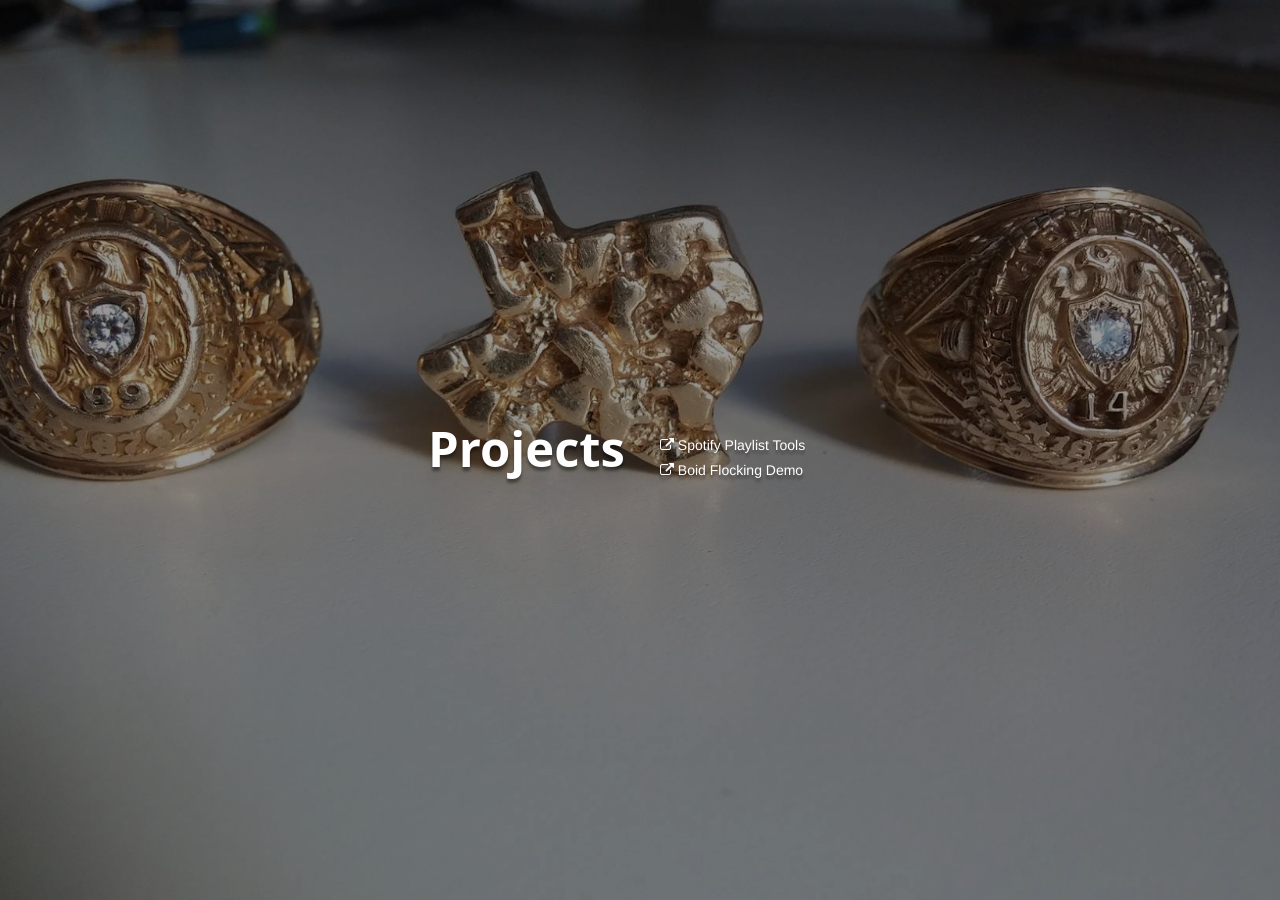
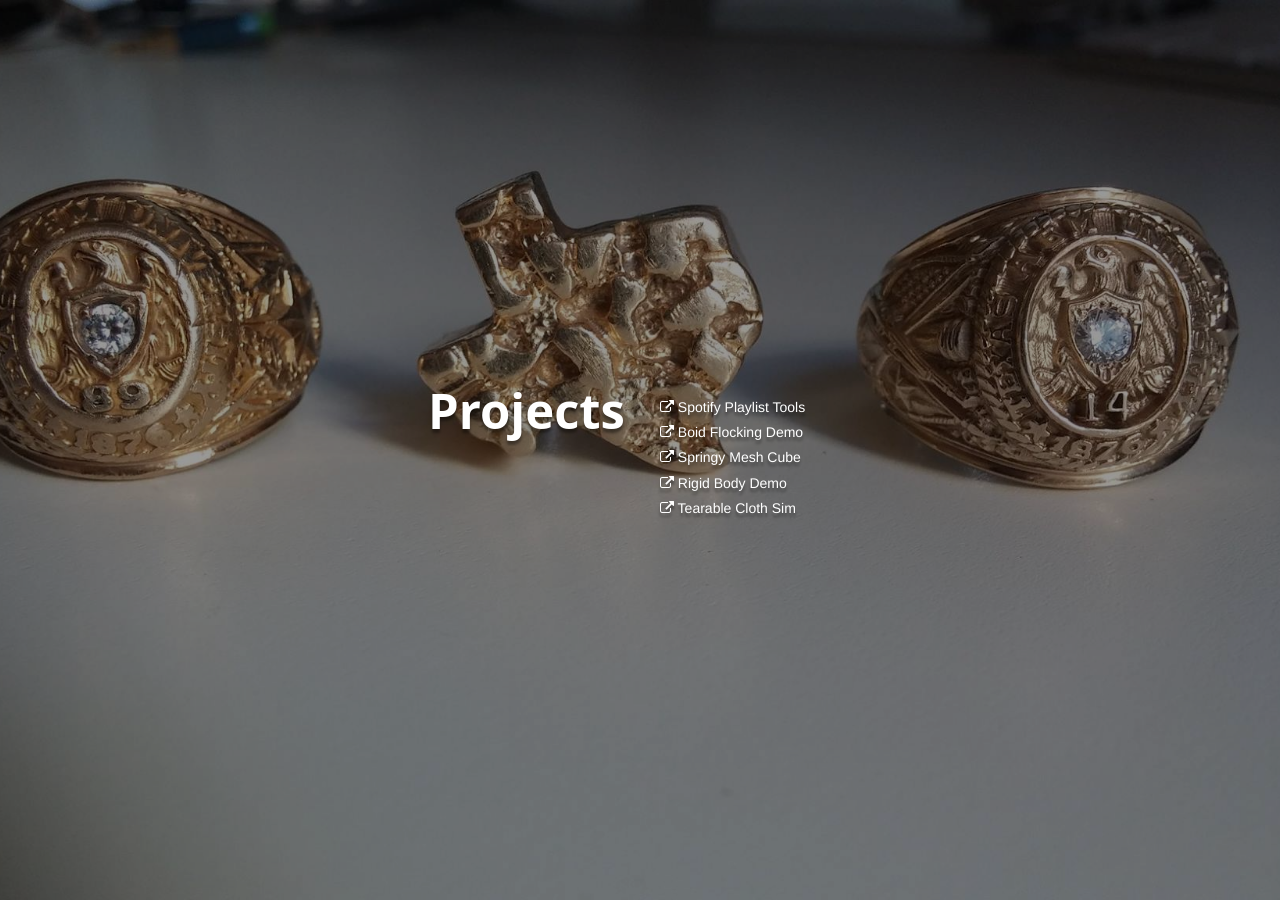
Before and after one commit to brentwalther/brentwalther.github.io, a Jekyll site: the page built from projects.html, in a window 1280 px wide. Built offline with Jekyll 4.4.1, drawn with Linux system fonts in a browser that asks for light colours; nearby versions of some CDN libraries.

Commit message:
Add more project from class.

```diff
--- a/projects.html
+++ b/projects.html
@@ -17,10 +17,16 @@ layout: default
         <div class="hidden-xs hidden-sm">
           <h5><a href="/spotify-tools"><i class="fa fa-external-link"></i> Spotify Playlist Tools</a></h5>
           <h5><a href="/flocking"><i class="fa fa-external-link"></i> Boid Flocking Demo</a></h5>
+          <h5><a href="/springy_mesh"><i class="fa fa-external-link"></i> Springy Mesh Cube</a></h5>
+          <h5><a href="/rigid_body"><i class="fa fa-external-link"></i> Rigid Body Demo</a></h5>
+          <h5><a href="/cloth_sim"><i class="fa fa-external-link"></i> Tearable Cloth Sim</a></h5>
         </div>
         <div class="text-center hidden-md hidden-lg">
           <h5><a href="/spotify-tools"><i class="fa fa-external-link"></i> Spotify Playlist Tools</a></h5>
           <h5><a href="/flocking"><i class="fa fa-external-link"></i> Boid Flocking Demo</a></h5>
+          <h5><a href="/springy_mesh"><i class="fa fa-external-link"></i> Springy Mesh Cube</a></h5>
+          <h5><a href="/rigid_body"><i class="fa fa-external-link"></i> Rigid Body Demo</a></h5>
+          <h5><a href="/cloth_sim"><i class="fa fa-external-link"></i> Tearable Cloth Sim</a></h5>
         </div>
       </div>
     </div>
```
